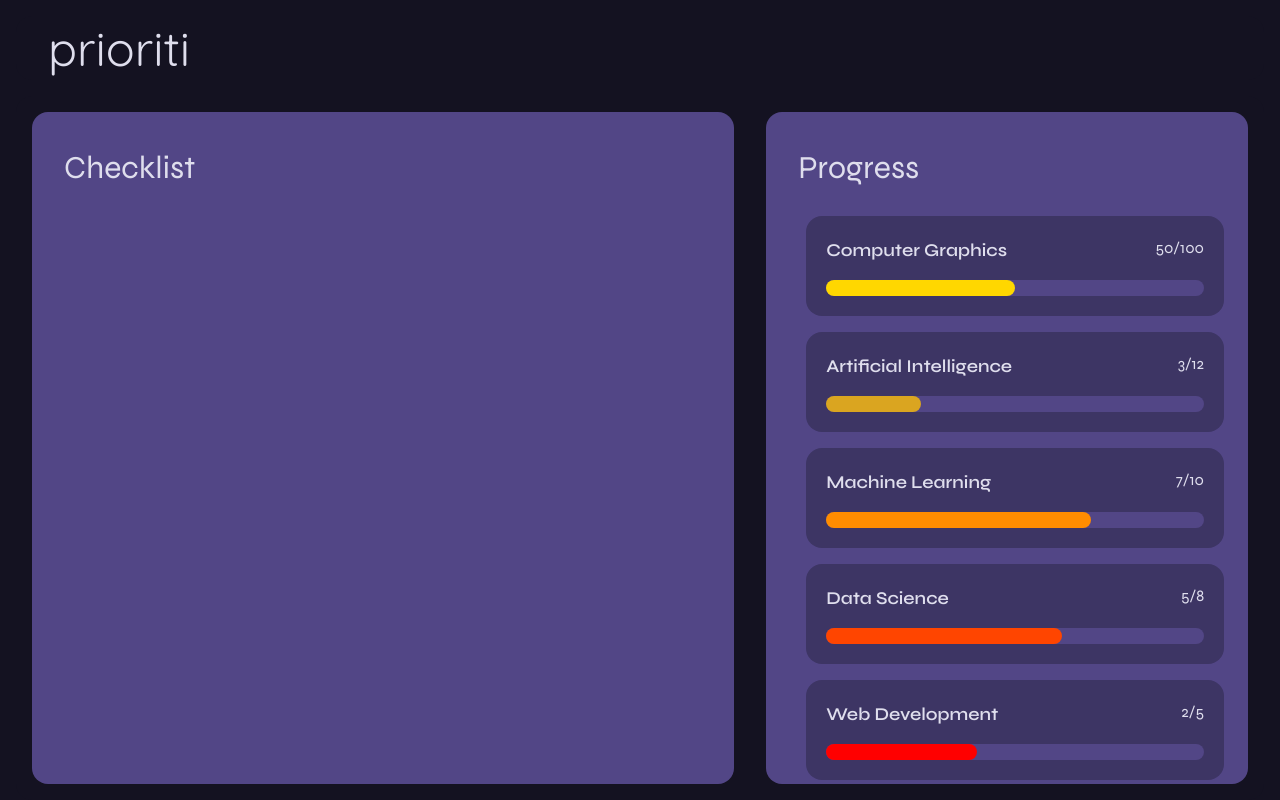
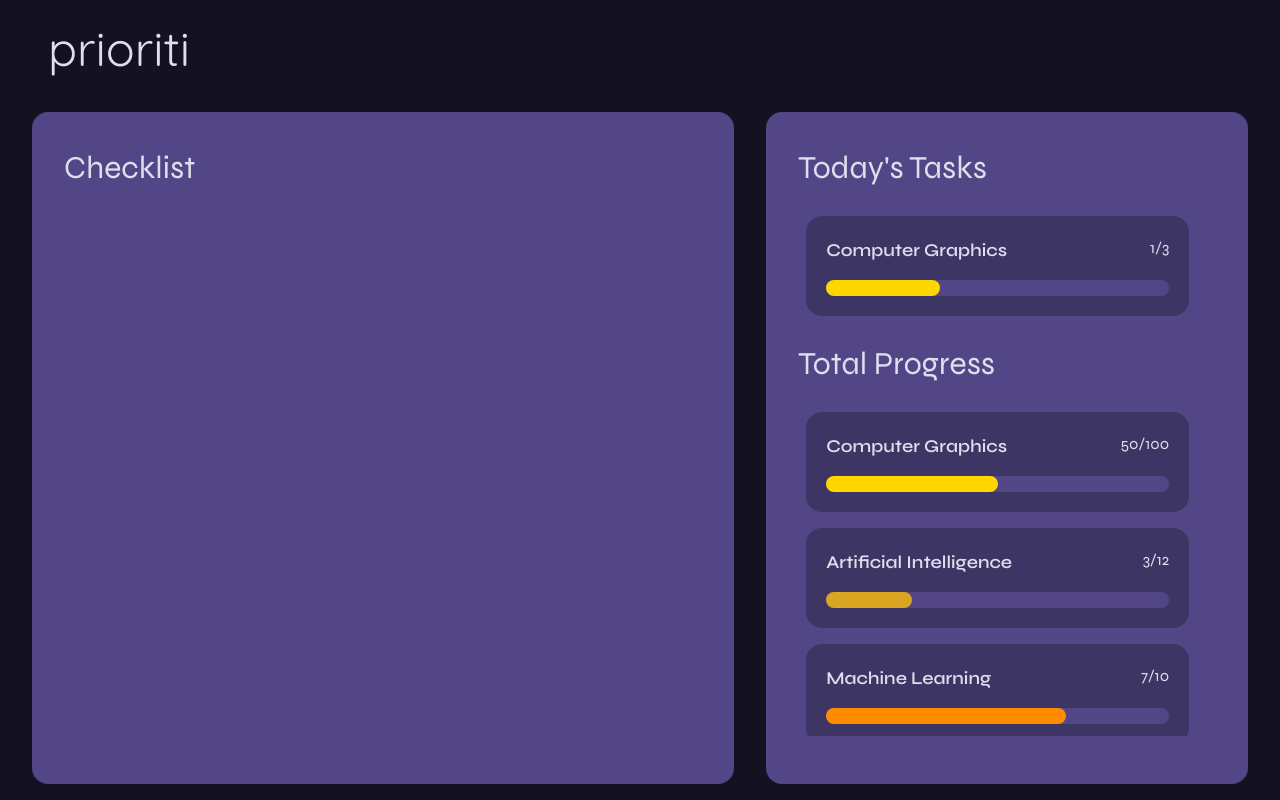
Before and after one commit to n1ved/prioriti, a Next.js app: page /dashboard in a window 1280 px wide. Built offline with nearby package versions, Linux system fonts and the light colour scheme.

Commit message:
feat : scroll on progress section and today's progress

```diff
--- a/src/app/dashboard/page.module.css
+++ b/src/app/dashboard/page.module.css
@@ -68,4 +68,11 @@
     align-items: start;
     width: 100%;
     margin: 1rem 0;
+    max-height: 100%;
+    box-sizing: border-box;
 }
+.progress_cards:last-child{
+    overflow-y:scroll;
+    overflow-x: hidden;
+    scrollbar-width: thin;
+}
--- a/src/app/dashboard/page.tsx
+++ b/src/app/dashboard/page.tsx
@@ -14,10 +14,20 @@ export default function Dashboard() {
                 <h2>Checklist</h2>
               </section>
               <section className={styles.progress_container}>
-                <h2>Progress</h2>
+                <h2>Today's Tasks</h2>
+                <div className={styles.progress_cards}>
+                  <ProgressCard
+                        id="CST301"
+                        courseName="Computer Graphics"
+                        currentProgress={1}
+                        totalProgress={3}
+                        progressColor="#FFD700"
+                  />
+                </div>
+                <h2>Total Progress</h2>
                 <div className={styles.progress_cards}>
                   {progressData.map((data) => (
-                    <ProgressCard key={data.id} {...data} />
+                      <ProgressCard key={data.id} {...data} />
                   ))}
                 </div>
               </section>
--- a/src/components/progress/ProgressCard.tsx
+++ b/src/components/progress/ProgressCard.tsx
@@ -7,7 +7,7 @@ interface ProgressCardProps {
 }
 export default function ProgressCard({id,courseName,currentProgress,totalProgress,progressColor}: ProgressCardProps) {
     return (
-        <div className={"flex flex-col space-y-4 bg-background-300 w-full p-5 m-2 rounded-2xl"}>
+        <div className={"flex flex-col space-y-4 bg-background-300 w-11/12 p-5 m-2 box-border rounded-2xl"}>
             <div className={"flex flex-row justify-between"}>
                 <h3 className={"text-lg font-semibold"}>{courseName}</h3>
                 <p className={"text-md"}>{currentProgress}/{totalProgress}</p>
```
